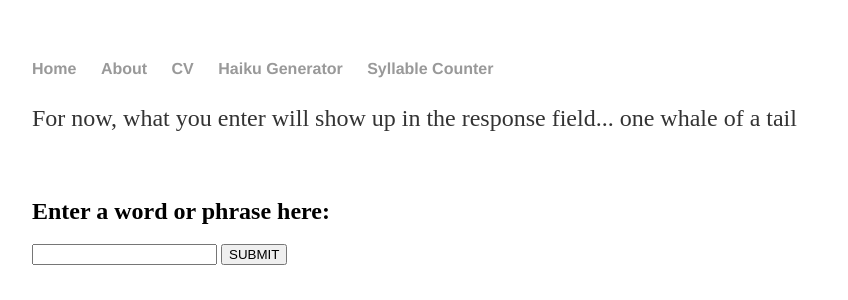
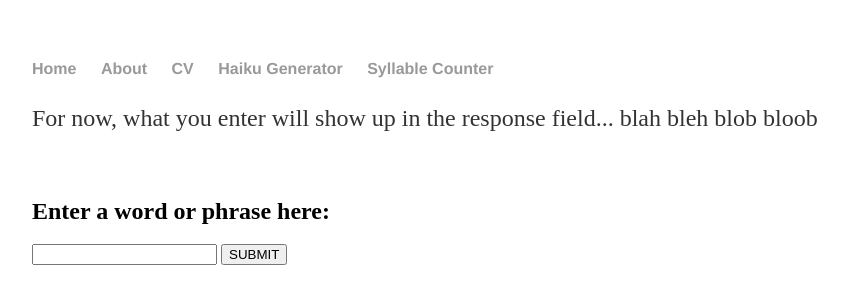
Before and after one commit to SeanEFletcher/SeanEFletcher.github.io, a Jekyll site: the page built from syllable/index.html, in a window 1280 px wide. Shown: the top 300 px of the page, without its empty margins (160-1008 px from the left). Built offline with Jekyll 4.4.1, drawn with Linux system fonts in a browser that asks for light colours.

Commit message:
Update index.html

```diff
--- a/syllable/index.html
+++ b/syllable/index.html
@@ -2,7 +2,7 @@
 layout: default
 title: Syllable Counter
 ---
-<p> For now, what you enter will show up in the response field... one whale of a tail</p><br>
+<p> For now, what you enter will show up in the response field... blah bleh blob bloob</p><br>
 <h2 id="prompt">Enter a word or phrase here:</h2>
 
       <form id="form" autocomplete="off">
```
